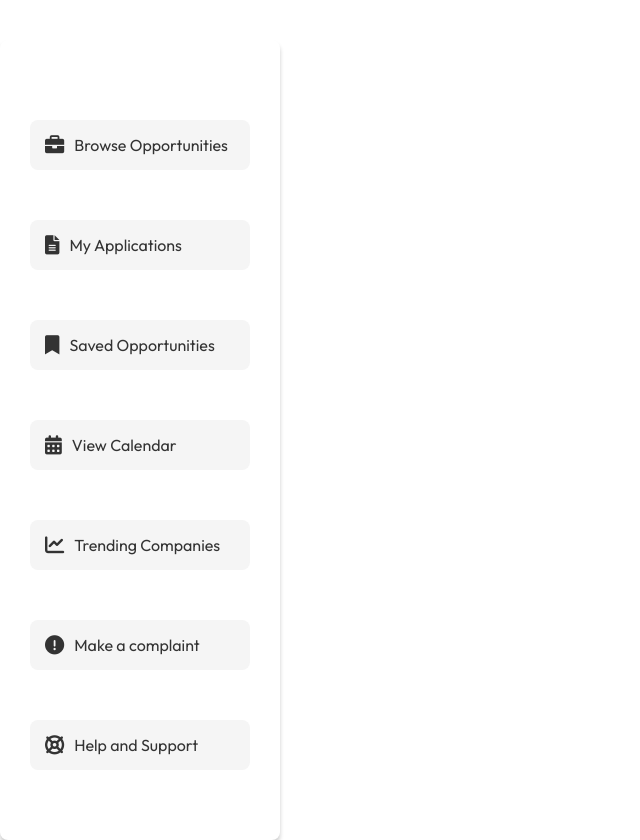
After one commit to sakunasanka/UniQuest, a PHP site: the page made by app/views/components/studentSidePanel.php in a window 1280 px wide. The commit adds this page. Shown: the whole page, without its empty margins (0-640 px from the left). Run offline with PHP 8.4, Linux system fonts and the light colour scheme; the template is opened without the code that fills it, so the values that code supplies are empty; some libraries are stand-ins or nearby versions.

Commit message:
[UQMVP-31] Create student side panel

```diff
--- /dev/null
+++ b/app/views/components/studentSidePanel.php
@@ -0,0 +1,33 @@
+
+<body>
+<link rel="stylesheet" href="<?php echo URLROOT; ?>/css/components/studentSidePanel.css">
+<link rel="stylesheet" href="https://cdnjs.cloudflare.com/ajax/libs/font-awesome/6.0.0-beta3/css/all.min.css">
+
+    <div class="sidebar">
+        <button class="menu-btn"><i class="fas fa-briefcase"></i> Browse Opportunities</button>
+        <div class="dropdown">
+            <button class="menu-btn dropdown-btn"><i class="fas fa-file-alt"></i> My Applications</button>
+            <div class="dropdown-content">
+                <button class="dropdown-item"><i class="fas fa-list"></i> All</button>
+                <button class="dropdown-item"><i class="fas fa-check"></i> Accepted</button>
+                <button class="dropdown-item"><i class="fas fa-times"></i> Rejected</button>
+            </div>
+        </div>
+        <button class="menu-btn"><i class="fas fa-bookmark"></i> Saved Opportunities</button>
+        <button class="menu-btn"><i class="fas fa-calendar-alt"></i> View Calendar</button>
+        <button class="menu-btn"><i class="fas fa-chart-line"></i> Trending Companies</button>
+        <button class="menu-btn"><i class="fas fa-exclamation-circle"></i> Make a complaint</button>
+        <button class="menu-btn"><i class="fas fa-life-ring"></i> Help and Support</button>
+    </div>
+
+</body>
+</html>
+
+<script src="https://code.jquery.com/jquery-3.6.0.min.js"></script>
+    <script>
+        $(document).ready(function(){
+            $(".dropdown-btn").click(function(){
+                $(this).next(".dropdown-content").slideToggle("fast");
+            });
+        });
+     </script>
--- /dev/null
+++ b/public/css/components/studentSidePanel.css
@@ -0,0 +1,81 @@
+@import url('https://fonts.googleapis.com/css2?family=Outfit:wght@100..900&display=swap');
+
+* {
+    margin: 0;
+    padding: 0;
+    box-sizing: border-box;
+    font-family: "Outfit", sans-serif;
+}
+
+body {
+    margin: 0;
+    font-family: 'Outfit', sans-serif;
+    background: #ffffff;
+    display: flex;
+    align-items: flex-start; /* Align items to the top */
+    height: 100vh;
+}
+
+.sidebar {
+    width: 280px;
+    padding: 30px;
+    margin-top: 40px;
+    background-color: #ffffff; /* Light gray background for the sidebar */
+    border-radius: 8px;
+    box-shadow: 0 4px 4px rgba(0, 0, 0, 0.2);
+    height: 100vh; /* Full height to match the page */
+    overflow-y: auto; /* Allow scrolling if content overflows */
+}
+
+.menu-btn, .dropdown-btn {
+    width: 100%;
+    padding: 15px;
+    margin-top: 50px;
+    margin-bottom: 20px;
+    background-color: #f5f5f5; /* Button background color from the main CSS */
+    color: #333;
+    border: none;
+    border-radius: 8px;
+    cursor: pointer;
+    text-align: left;
+    font-size: 1em;
+    transition: background 0.3s ease;
+}
+
+.menu-btn:hover, .dropdown-btn:hover {
+    background: #4bd681; /* Hover color from the main CSS */
+}
+
+.dropdown-content {
+    display: none;
+    padding-left: 15px; /* Indent dropdown items slightly */
+}
+
+.dropdown-item {
+    width: 100%;
+    padding: 12px;
+    margin-top: 8px;
+    margin-bottom: 8px;
+    background-color: #f5f5f5; /* White background for dropdown items */
+    color: #333;
+    border: none;
+    border-radius: 8px;
+    cursor: pointer;
+    text-align: left;
+    font-size: 0.9em;
+    transition: background 0.3s ease;
+}
+
+.dropdown-item:hover {
+    background-color: #4bd681; /* Slightly darker gray on hover */
+}
+
+.menu-btn, .dropdown-btn, .dropdown-item {
+    display: flex;
+    align-items: center;
+}
+
+.menu-btn i, .dropdown-btn i, .dropdown-item i {
+    margin-right: 10px; /* Space between the icon and text */
+    font-size: 1.2em; /* Adjust icon size */
+}
```
Also changed, not shown: app/controllers/student.php (added, +19 -0 lines), app/views/components/header.php (line endings or trailing spaces).
